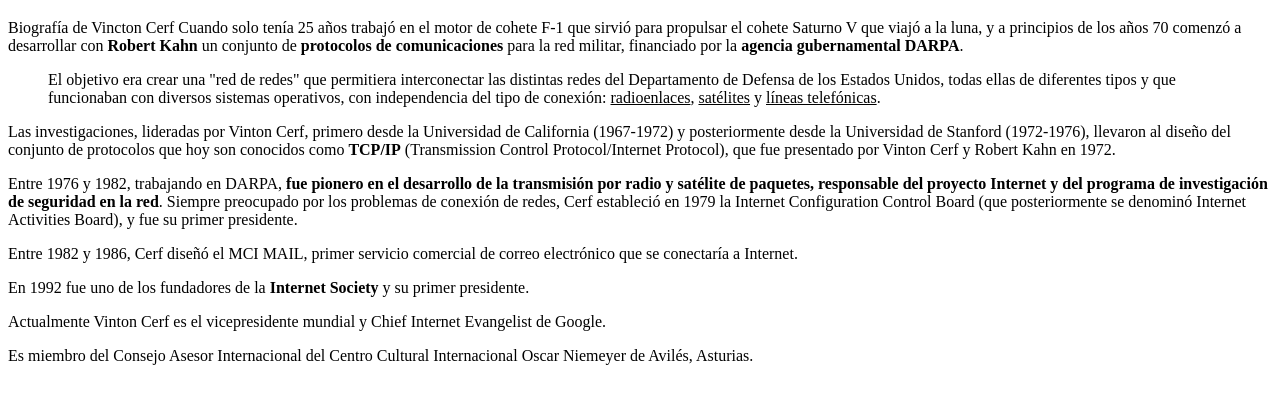
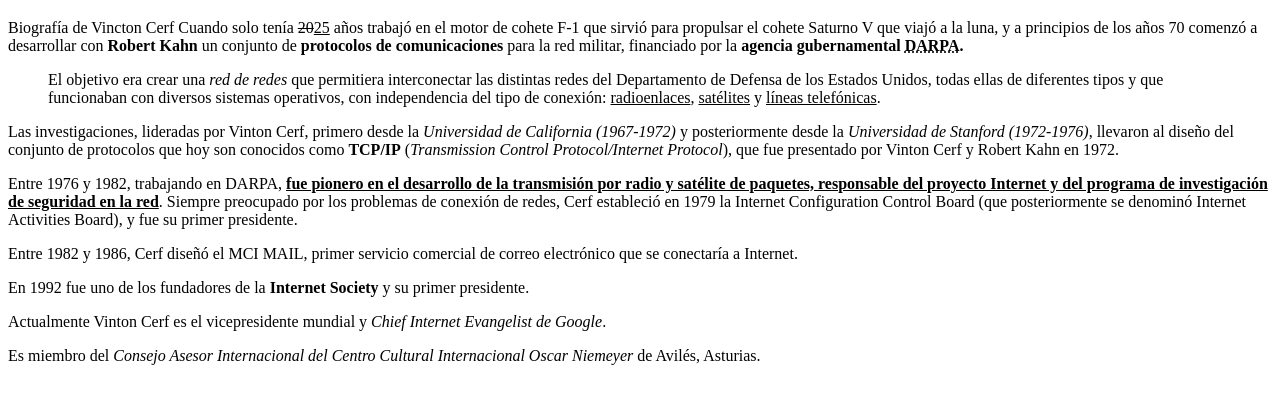
Before and after one commit to peroalaliesma24-blip/2smr_actividadeshtml, a plain HTML site: page Actividad 2/ejercicio3.html in a window 1280 px wide. Shown: the part 61-464 px from the top of the page. Drawn offline with Linux system fonts and the light colour scheme.

Commit message:
Act2Ejercicio3

```diff
--- a/Actividad 2/ejercicio3.html
+++ b/Actividad 2/ejercicio3.html
@@ -7,14 +7,14 @@
 </head>
 <body>
 <h1>Biografía de Vincton Cerf</h1>
-<p>Biografía de Vincton Cerf Cuando solo tenía 25 años trabajó en el motor de cohete F-1 que sirvió para propulsar el cohete Saturno V que viajó a la luna, y a principios de los años 70 comenzó a desarrollar con <strong>Robert Kahn</strong> un conjunto de <strong>protocolos de comunicaciones</strong> para la red militar, financiado por la <strong>agencia gubernamental DARPA</strong>. </p>
-<blockquote>El objetivo era crear una "red de redes" que permitiera interconectar las distintas redes del Departamento de Defensa de los Estados Unidos, todas ellas de diferentes tipos y que funcionaban con diversos sistemas operativos, con independencia del tipo de conexión: <u>radioenlaces</u>, <u>satélites</u> y <u>líneas telefónicas</u>. </blockquote>
-<p>Las investigaciones, lideradas por Vinton Cerf, primero desde la Universidad de California (1967-1972) y posteriormente desde la Universidad de Stanford (1972-1976), llevaron al diseño del conjunto de protocolos que hoy son conocidos como <strong>TCP/IP</strong> (Transmission Control Protocol/Internet Protocol), que fue presentado por Vinton Cerf y Robert Kahn en 1972. </p>
-<p>Entre 1976 y 1982, trabajando en DARPA, <strong>fue pionero en el desarrollo de la transmisión por radio y satélite de paquetes, responsable del proyecto Internet y del programa de investigación de seguridad en la red</strong>. Siempre preocupado por los problemas de conexión de redes, Cerf estableció en 1979 la Internet Configuration Control Board (que posteriormente se denominó Internet Activities Board), y fue su primer presidente. </p>
+<p>Biografía de Vincton Cerf Cuando solo tenía <del>20</del><u>25</u> años trabajó en el motor de cohete F-1 que sirvió para propulsar el cohete Saturno V que viajó a la luna, y a principios de los años 70 comenzó a desarrollar con <strong>Robert Kahn</strong> un conjunto de <strong>protocolos de comunicaciones</strong> para la red militar, financiado por la <strong>agencia gubernamental <abbr title="Defense Advanced Research Projects Agency">DARPA</abbr>.</strong> </p>
+<blockquote>El objetivo era crear una <em>red de redes</em> que permitiera interconectar las distintas redes del Departamento de Defensa de los Estados Unidos, todas ellas de diferentes tipos y que funcionaban con diversos sistemas operativos, con independencia del tipo de conexión: <u>radioenlaces</u>, <u>satélites</u> y <u>líneas telefónicas</u>. </blockquote>
+<p>Las investigaciones, lideradas por Vinton Cerf, primero desde la <em>Universidad de California (1967-1972)</em> y posteriormente desde la <em>Universidad de Stanford (1972-1976)</em>, llevaron al diseño del conjunto de protocolos que hoy son conocidos como <strong>TCP/IP</strong> (<em>Transmission Control Protocol/Internet Protocol</em>), que fue presentado por Vinton Cerf y Robert Kahn en 1972. </p>
+<p>Entre 1976 y 1982, trabajando en DARPA, <u><strong>fue pionero en el desarrollo de la transmisión por radio y satélite de paquetes, responsable del proyecto Internet y del programa de investigación de seguridad en la red</strong></u>. Siempre preocupado por los problemas de conexión de redes, Cerf estableció en 1979 la Internet Configuration Control Board (que posteriormente se denominó Internet Activities Board), y fue su primer presidente. </p>
 <p>Entre 1982 y 1986, Cerf diseñó el MCI MAIL, primer servicio comercial de correo electrónico que se conectaría a Internet. </p>
 <p>En 1992 fue uno de los fundadores de la <strong>Internet Society</strong> y su primer presidente. </p>
-<p>Actualmente Vinton Cerf es el vicepresidente mundial y Chief Internet Evangelist de Google.</p>
-<p>Es miembro del Consejo Asesor Internacional del Centro Cultural Internacional Oscar Niemeyer de Avilés, Asturias.</p>
+<p>Actualmente Vinton Cerf es el vicepresidente mundial y <em>Chief Internet Evangelist de Google</em>.</p>
+<p>Es miembro del <em>Consejo Asesor Internacional del Centro Cultural Internacional Oscar Niemeyer</em> de Avilés, Asturias.</p>
 
 
 
```
